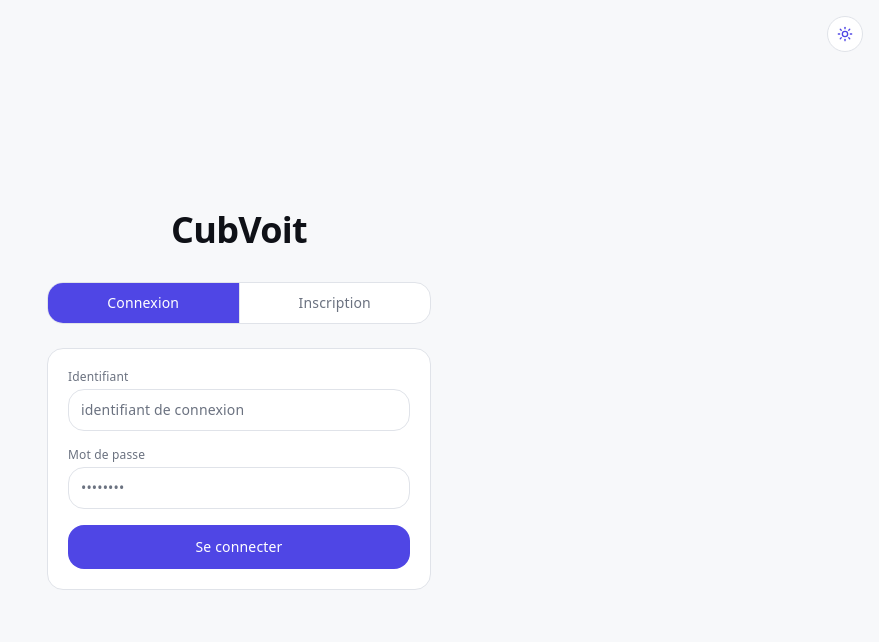
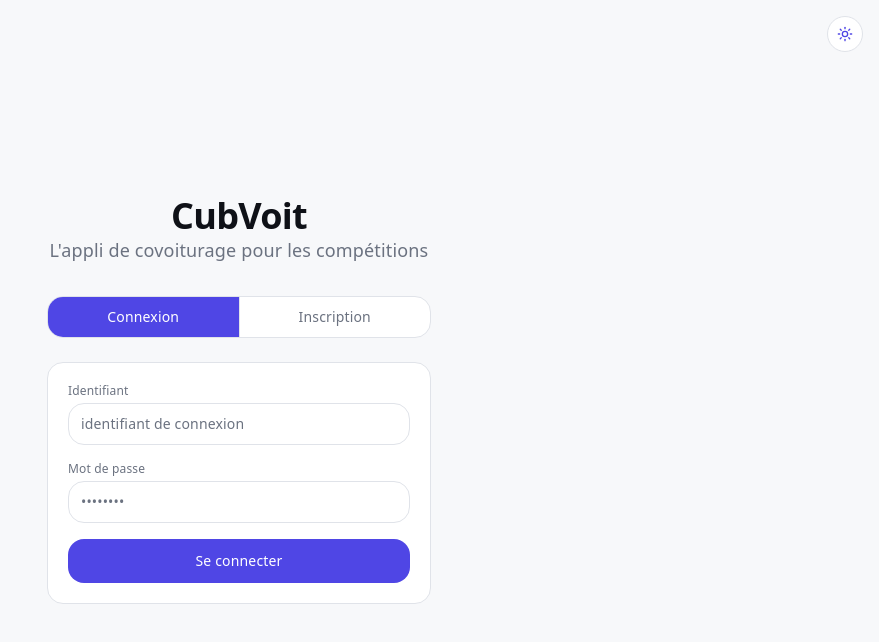
Before and after one commit to alexrubiks/cub-voit, a React (Vite) app in the folder frontend/: page /login in a window 1280 px wide. Shown: the top 642 px of the page, without its empty margins (401-1280 px from the left). Built offline with nearby package versions, Linux system fonts and the light colour scheme.

Commit message:
correction scroll page CreateTravel

```diff
--- a/frontend/src/pages/CreateTravel.jsx
+++ b/frontend/src/pages/CreateTravel.jsx
@@ -87,7 +87,7 @@ function CreateTravel() {
   };
 
   return (
-    <div className="p-4 space-y-5 pb-8 bg-bg-base min-h-screen">
+    <div className="p-4 space-y-5 pb-24 bg-bg-base">
       <h1 className="text-3xl text-text-primary font-bold">
         Créer un trajet
       </h1>
--- a/frontend/src/pages/Login.jsx
+++ b/frontend/src/pages/Login.jsx
@@ -117,7 +117,11 @@ export default function Login() {
           <h1 className="text-4xl font-bold text-text-primary">
             CubVoit
           </h1>
+          <p className="text-text-muted text-lg">
+            L'appli de covoiturage pour les compétitions
+          </p>
         </div>
+
 
         {/* Toggle login / register */}
         <div className="flex rounded-lg overflow-hidden border border-border bg-bg-surface mb-6">
```
Also changed, not shown: 1 other file (tests, documents, lock files or other folders).
